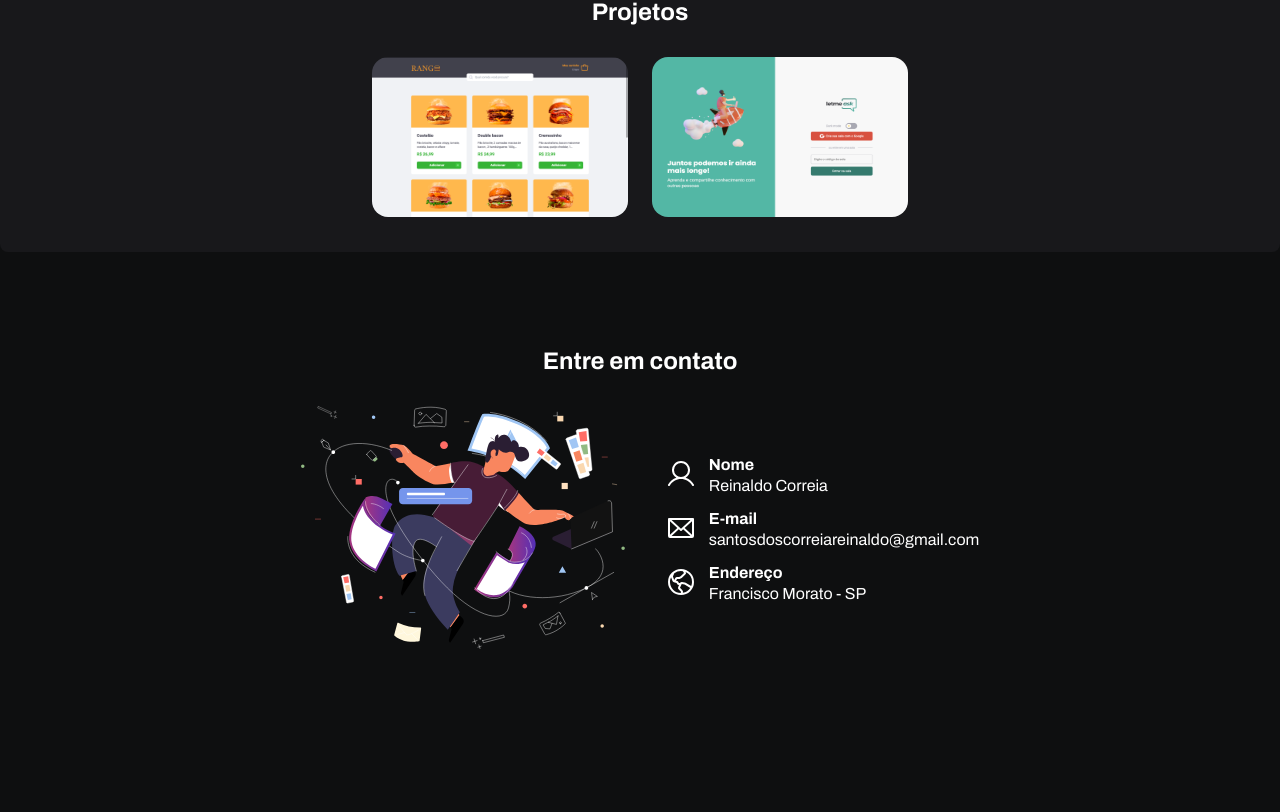
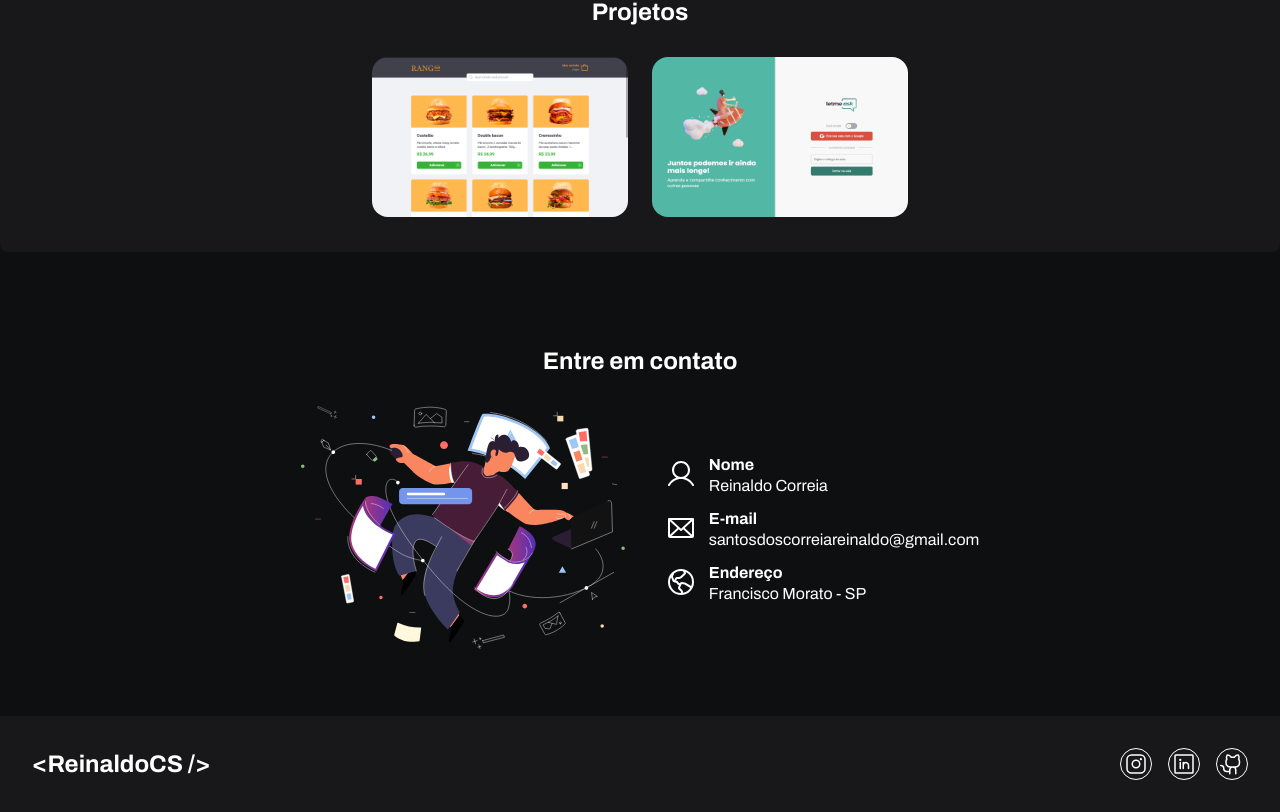
Before and after one commit to ReinaldoCS/my-portfolio, a React (Vite) app: page / in a window 1280 px wide. Shown: the part 1646-2458 px from the top of the page. Before the commit the page ends 2330 px from the top, so only its background shows below. Built offline with nearby package versions, Linux system fonts and the light colour scheme.

Commit message:
feat: criando footer

```diff
--- a/src/App.tsx
+++ b/src/App.tsx
@@ -1,10 +1,12 @@
 import { Header } from '@/Components/Header';
-import GlobalStyles from './global.css';
 import { Start } from './components/Start';
 import { Skills } from './components/Skills';
 import { About } from './components/About';
 import { Project } from './components/Project';
 import { Contact } from './components/Contact';
+import { Footer } from './components/Footer';
+
+import GlobalStyles from './global.css';
 
 function App() {
   return (
@@ -16,6 +18,7 @@ function App() {
       <About />
       <Project />
       <Contact />
+      <Footer />
     </div>
   );
 }
--- /dev/null
+++ b/src/components/Footer/SocialLink/index.tsx
@@ -0,0 +1,16 @@
+import { ReactNode } from 'react';
+
+import * as S from './styles';
+
+interface SocialLinkProps {
+  href: string;
+  icon: ReactNode;
+}
+
+export function SocialLink({ href, icon }: SocialLinkProps) {
+  return (
+    <S.Container href={href} target="_blank" rel="noreferrer">
+      {icon}
+    </S.Container>
+  );
+}
--- /dev/null
+++ b/src/components/Footer/SocialLink/styles.ts
@@ -0,0 +1,29 @@
+import styled from 'styled-components';
+
+export const Container = styled.a`
+  display: flex;
+  align-items: center;
+  justify-content: center;
+
+  border-radius: 100%;
+
+  height: 2rem;
+  width: 2rem;
+
+  border: 1.5px solid var(--white);
+
+  transition: all 0.5s;
+
+  &:hover {
+    background-color: var(--white);
+
+    svg {
+      color: var(--gray-800);
+    }
+  }
+
+  svg {
+    color: var(--white);
+    font-size: 1.5rem;
+  }
+`;
--- /dev/null
+++ b/src/components/Footer/index.tsx
@@ -0,0 +1,20 @@
+import { InstagramLogo, LinkedinLogo, GithubLogo } from '@phosphor-icons/react';
+
+import * as S from './styles';
+import { SocialLink } from './SocialLink';
+
+export function Footer() {
+  return (
+    <S.Container>
+      <div>
+        <S.Logo>{'<ReinaldoCS />'}</S.Logo>
+
+        <S.SocialContainer>
+          <SocialLink href="https://www.instagram.com/reinaldo3ds/" icon={<InstagramLogo />} />
+          <SocialLink href="https://www.linkedin.com/in/reinaldo-correia-ba19ab179/" icon={<LinkedinLogo />} />
+          <SocialLink href="https://github.com/ReinaldoCS" icon={<GithubLogo />} />
+        </S.SocialContainer>
+      </div>
+    </S.Container>
+  );
+}
--- /dev/null
+++ b/src/components/Footer/styles.ts
@@ -0,0 +1,37 @@
+import styled from 'styled-components';
+
+export const Container = styled.footer`
+  margin: 0 auto;
+
+  padding: 2rem 2rem;
+  margin-top: 2rem;
+
+  background: var(--gray-800);
+
+  > div {
+    display: flex;
+    align-items: center;
+    justify-content: center;
+    flex-direction: column;
+
+    gap: 1.5rem;
+
+    @media (min-width: 720px) {
+      flex-direction: row;
+      justify-content: space-between;
+    }
+  }
+`;
+
+export const Logo = styled.div`
+  font-weight: 700;
+  font-size: 1.5rem;
+  color: var(--white);
+`;
+
+export const SocialContainer = styled.div`
+  display: flex;
+  align-items: center;
+  justify-content: space-between;
+  gap: 1rem;
+`;
```
